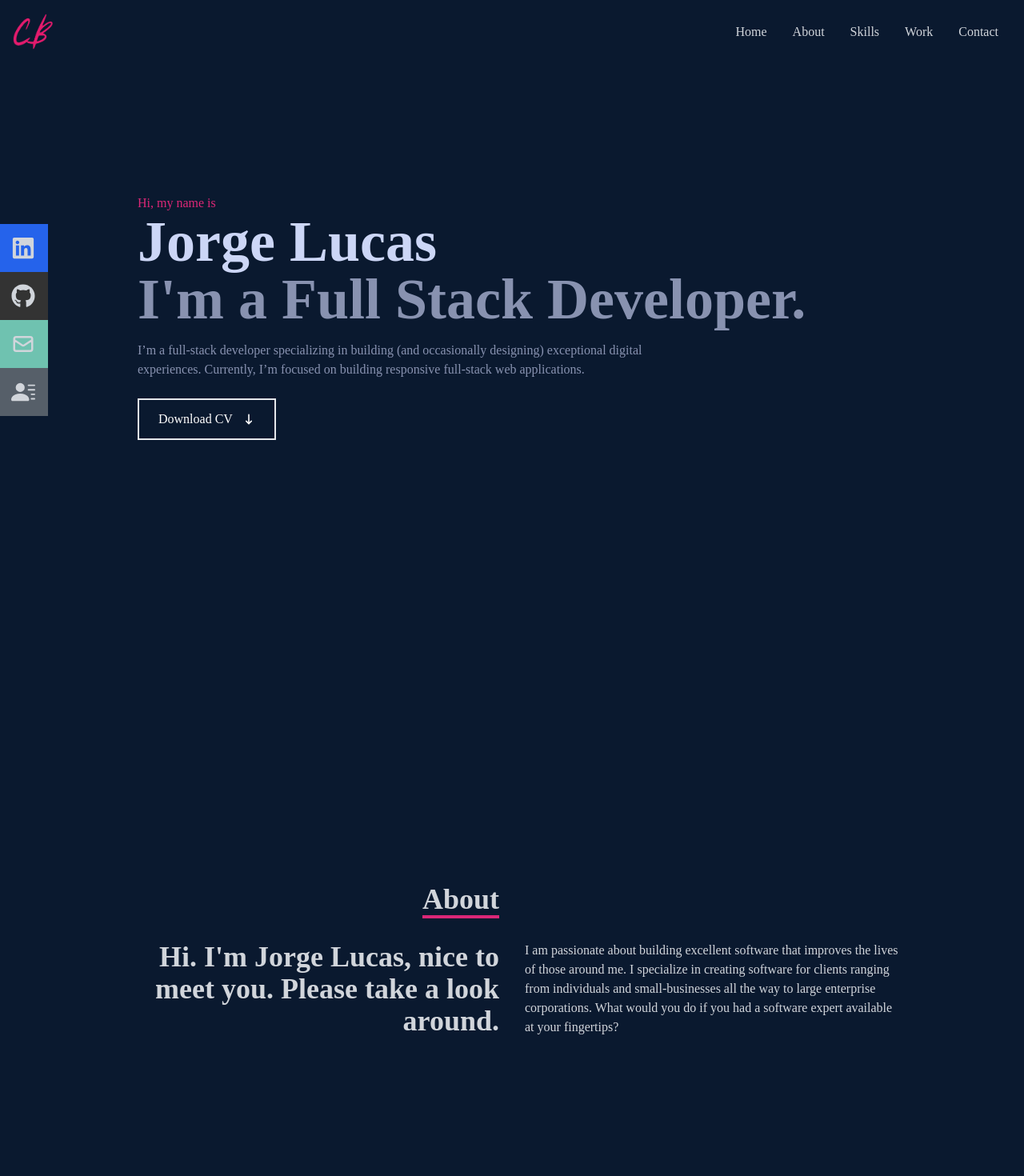
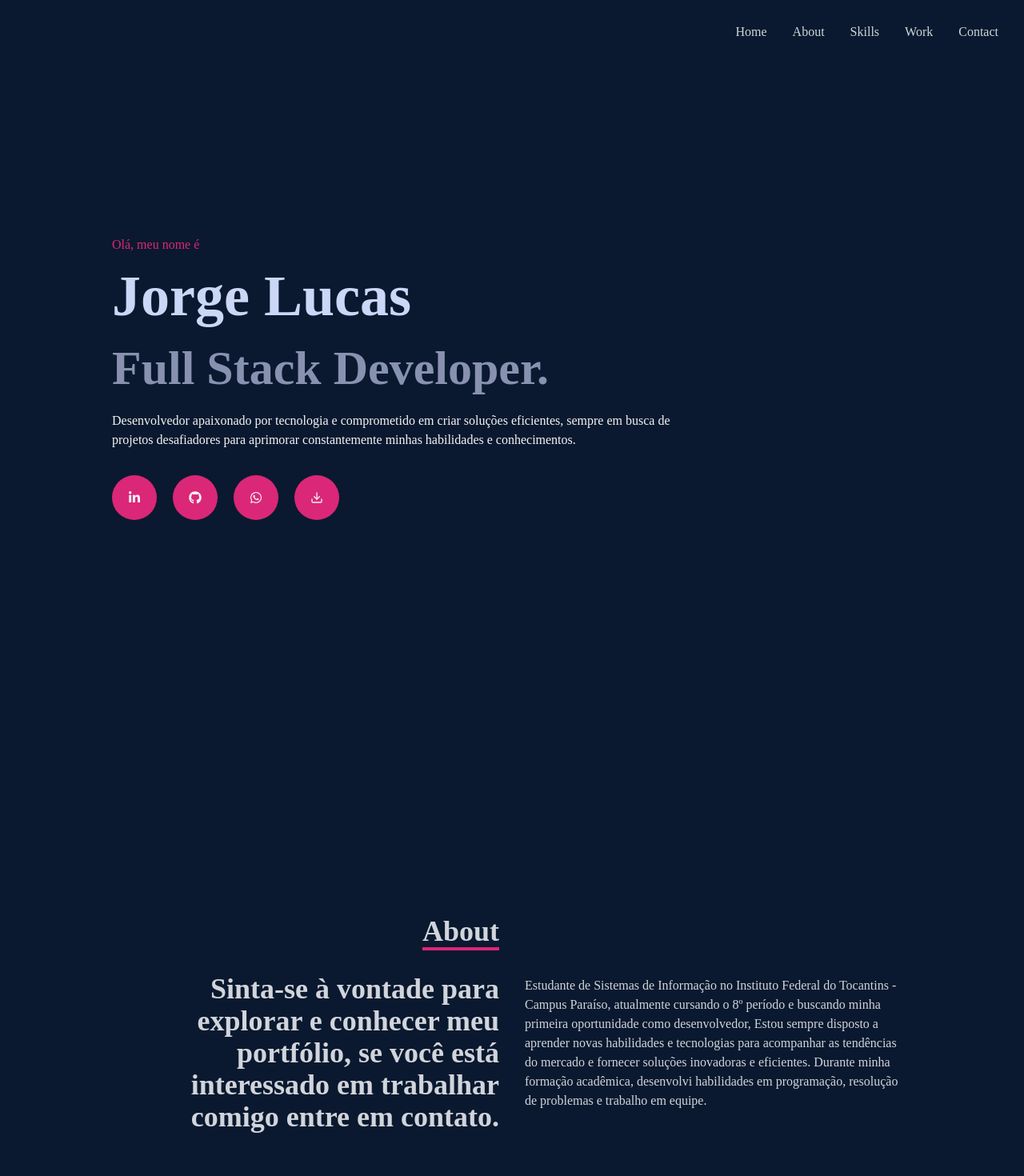
Before and after one commit to JorgeGS1998/Portfolio, a React (Create React App) app: page / in a window 1280 px wide. Shown: the top 1470 px of the page at 80% size. Built offline with nearby package versions, Linux system fonts and the light colour scheme.

Commit message:
modificando home

```diff
--- a/public/index.html
+++ b/public/index.html
@@ -1,5 +1,5 @@
 <!DOCTYPE html>
-<html lang="en">
+<html lang="pt-BR">
   <head>
     <meta charset="utf-8" />
     <link rel="icon" href="%PUBLIC_URL%/favicon.ico" />
@@ -24,7 +24,7 @@
       work correctly both with client-side routing and a non-root public URL.
       Learn how to configure a non-root public URL by running `npm run build`.
     -->
-    <title>React App</title>
+    <title>Portfolio Jorge Lucas</title>
   </head>
   <body>
     <noscript>You need to enable JavaScript to run this app.</noscript>
--- a/src/App.js
+++ b/src/App.js
@@ -9,7 +9,7 @@ import Contact from "./components/Contact";
 
 function App() {
   return (
-    <div>
+    <div className="">
       <NavBar />
       <Home />
       <About/>
--- a/src/components/About.jsx
+++ b/src/components/About.jsx
@@ -2,28 +2,36 @@ import React from 'react';
 
 const About = () => {
   return (
-    <div name='about' className='w-full h-screen bg-[#0a192f] text-gray-300'>
-      <div className='flex flex-col justify-center items-center w-full h-full'>
-        <div className='max-w-[1000px] w-full grid grid-cols-2 gap-8'>
-          <div className='sm:text-right pb-8 pl-4'>
-            <p className='text-4xl font-bold inline border-b-4 border-pink-600'>
+    <div name="about" className="w-full h-screen bg-[#0a192f] text-gray-300">
+      <div className="flex flex-col justify-center items-center w-full h-full">
+        <div className="max-w-[1000px] w-full grid grid-cols-2 gap-8">
+          <div className="sm:text-right pb-8 pl-4">
+            <p className="text-4xl font-bold inline border-b-4 border-pink-600">
               About
             </p>
           </div>
           <div></div>
+        </div>
+        <div className="max-w-[1000px] w-full grid sm:grid-cols-2 gap-8 px-4">
+          <div className="sm:text-right text-4xl font-bold">
+            <p>
+              Sinta-se à vontade para explorar e conhecer meu portfólio, se você
+              está interessado em trabalhar comigo entre em contato.{" "}
+            </p>
           </div>
-          <div className='max-w-[1000px] w-full grid sm:grid-cols-2 gap-8 px-4'>
-            <div className='sm:text-right text-4xl font-bold'>
-              <p>Hi. I'm Jorge Lucas, nice to meet you. Please take a look around.</p>
-            </div>
-            <div>
-              <p>I am passionate about building excellent software that improves
-              the lives of those around me. I specialize in creating software
-              for clients ranging from individuals and small-businesses all the
-              way to large enterprise corporations. What would you do if you had
-              a software expert available at your fingertips?</p>
-            </div>
+          <div>
+            <p className='pt-1'>
+              Estudante de Sistemas de Informação no Instituto Federal do
+              Tocantins - Campus Paraíso, atualmente cursando o 8º período e
+              buscando minha primeira oportunidade como desenvolvedor, Estou
+              sempre disposto a aprender novas habilidades e tecnologias para
+              acompanhar as tendências do mercado e fornecer soluções inovadoras
+              e eficientes. Durante minha formação acadêmica, desenvolvi
+              habilidades em programação, resolução de problemas e trabalho em
+              equipe.{" "}
+            </p>
           </div>
+        </div>
       </div>
     </div>
   );
--- a/src/components/Contact.jsx
+++ b/src/components/Contact.jsx
@@ -6,7 +6,7 @@ function Contact() {
         <form method='POST' action="https://getform.io/f/db5eb029-4eb1-468a-b0fc-f7495b416594" className='flex flex-col max-w-[600px] w-full'>
             <div className='pd-8'>
                 <p className='text-4xl font-bold inline border-b-4 border-pink-600 text-gray-300'>Contact</p>
-                <p className='text-gray-300 py-4'>// submit the form below or shoot me a email - myemail@gmail.com</p>
+                <p className='text-gray-300 py-4'>// Envie-me um e-mail .</p>
             </div>
             <input className="bg-[#ccd6f6] p-2" type="text" placeholder='Name' name="name"/>
             <input className='my-4 p-2 bg-[#ccd6f6]' type="email" placeholder='Email' name='email' />
--- a/src/components/Home.jsx
+++ b/src/components/Home.jsx
@@ -1,26 +1,49 @@
-import React from 'react'
-import { HiArrowNarrowDown } from 'react-icons/hi';
+import React from 'react';
+import { FaGithub, FaLinkedinIn, FaWhatsapp } from 'react-icons/fa';
+import {FiDownload} from 'react-icons/fi';
 
-function Home() {
+const Home = () => {
   return (
-    <div name='home' className='w-full h-screen bg-[#0a192f]'>
+    <div id='home' className='w-full h-screen  bg-[#0a192f]  text-gray-100'>
+      <div className='max-w-[1000px] w-full h-full mx-auto  flex justify-center items-center'>
+        <div>
+          <p className='text-pink-600'>Olá, meu nome é</p>
+          <h1 className='py-4 text-4xl sm:text-7xl font-bold text-[#ccd6f6]'> Jorge Lucas </h1>
+          <h1 className='py-2 text-4xl sm:text-6xl font-bold text-[#8892b0] '>Full Stack Developer.</h1>
+          <p className='py-4  sm:max-w-[70%]'>Desenvolvedor  apaixonado por tecnologia e comprometido em criar soluções eficientes, sempre em busca de projetos desafiadores para aprimorar constantemente minhas habilidades e conhecimentos.
+          </p>
+          <div className='flex items-center gap-5 max-w-[330px] py-4'>
+            <a
+              href='https://www.linkedin.com/in/clint-briley-50056920a/'
+              target='_blank'
+              rel='noreferrer'
+            >
+              <div className='rounded-full bg-pink-600 p-5 cursor-pointer hover:scale-110 ease-in duration-300'>
+                <FaLinkedinIn />
+              </div>
+            </a>
+            <a
+              href='https://github.com/fireclint'
+              target='_blank'
+              rel='noreferrer'
+            >
+              <div className='rounded-full bg-pink-600 p-5 cursor-pointer hover:scale-110 ease-in duration-300'>
+                <FaGithub />
+              </div>
+            </a>
 
-      <div className='max-w-[1000px] mx-auto px-8 flex flex-col justify-center h-full'>
-        <p className='text-pink-600'>Hi, my name is</p>
-        <h1 className='text-4xl sm:text-7xl font-bold text-[#ccd6f6]'>Jorge Lucas</h1>
-        <h2 className='text-4xl sm:text-7xl font-bold text-[#8892b0]'>I'm a Full Stack Developer.</h2>
-        <p className='text-[#8892b0] py-4 max-w-[700px]'> I’m a full-stack developer specializing in building (and occasionally
-          designing) exceptional digital experiences. Currently, I’m focused on
-          building responsive full-stack web applications.</p>
-          <div className='flex gap-3'>
-            <button className='text-white border-2 px-6 py-3 my-2 flex items-center hover:bg-pink-600 hover:border-pink-600'>
-              Download CV <HiArrowNarrowDown className='ml-3'/></button>
+              <div className='rounded-full  bg-pink-600 p-5 cursor-pointer hover:scale-110 ease-in duration-300'>
+                <FaWhatsapp />
+              </div>
+
+              <div className='rounded-full  bg-pink-600 p-5 cursor-pointer hover:scale-110 ease-in duration-300'>
+                <FiDownload />
+              </div>
           </div>
-
+        </div>
       </div>
-
     </div>
-  )
-}
+  );
+};
 
 export default Home;
--- a/src/components/NavBar.jsx
+++ b/src/components/NavBar.jsx
@@ -10,9 +10,9 @@ function NavBar() {
   const handleClick = () => setNav(!nav);
 
   return (
-    <nav className="fixed w-full h-[80px] flex justify-between items-center px-4 bg-[#0a192f] text-gray-300">
+    <nav className="relative w-full h-[80px] flex justify-between items-center px-4 bg-[#0a192f] text-gray-300">
       <div>
-        <img src={Logo} alt="logo image" style={{ width: "50px" }} />
+       {/* //<img src="" alt="logo image" style={{ width: "50px" }} />*/ }
       </div>
       <ul className='hidden md:flex'>
         <li>
@@ -83,33 +83,6 @@ function NavBar() {
           </Link>
         </li>
       </ul>
-
-      {/*Social Icons*/}
-      <div className="hidden lg:flex fixed flex-col top-[35%] left-0">
-        <ul>
-          <li className="w-[160px] h-[60px] flex justify-between items-center ml-[-100px] hover:ml-[-10px] duration-300 bg-blue-600">
-            <a className="flex justify-between items-center w-full text-gray-300" href="https://www.linkedin.com/in/jorge-lucas-dev-web/">
-              Linkedin <FaLinkedin size={30}/>
-            </a>
-          </li>
-          <li className="w-[160px] h-[60px] flex justify-between items-center ml-[-100px] hover:ml-[-10px] duration-300 bg-[#333333]">
-            <a className="flex justify-between items-center w-full text-gray-300" href="https://github.com/JorgeGS1998">
-              Github <FaGithub size={30}/>
-            </a>
-          </li>
-          <li className="w-[160px] h-[60px] flex justify-between items-center ml-[-100px] hover:ml-[-10px] duration-300 bg-[#6fc2b0]">
-            <a className="flex justify-between items-center w-full text-gray-300" href="https://www.linkedin.com/in/jorge-lucas-dev-web/">
-              E-mail <HiOutlineMail size={30}/>
-            </a>
-          </li>
-          <li className="w-[160px] h-[60px] flex justify-between items-center ml-[-100px] hover:ml-[-10px] duration-300 bg-[#565f69]">
-            <a className="flex justify-between items-center w-full text-gray-300" href="https://www.linkedin.com/in/jorge-lucas-dev-web/">
-              Resume <BsFillPersonLinesFill size={30}/>
-            </a>
-          </li>
-        </ul>
-      </div>
-
     </nav>
   );
 }
--- a/src/components/Skills.jsx
+++ b/src/components/Skills.jsx
@@ -1,5 +1,4 @@
 import React from 'react';
-
 import HTML from '../assets/html.png';
 import CSS from '../assets/css.png';
 import JavaScript from '../assets/javascript.png';
@@ -8,7 +7,6 @@ import Node from '../assets/node.png';
 import Mysql from '../assets/mysql.png';
 import GitHub from '../assets/github.png';
 import Tailwind from '../assets/tailwind.png';
-import Mongo from '../assets/mongo.png';
 
 const Skills = () => {
   return (
--- a/src/components/Work.jsx
+++ b/src/components/Work.jsx
@@ -15,7 +15,7 @@ const Work = () => {
           <p className='text-4xl font-bold inline border-b-4 text-gray-300 border-pink-600'>
             Work
           </p>
-          <p className='py-6'>// Check out some of my recent work</p>
+          <p className='py-6'>// Alguns dos meus projetos recentes .</p>
         </div>
 
 {/* container for projects */}
--- a/src/data/data.js
+++ b/src/data/data.js
@@ -25,4 +25,5 @@ export const data=[
         live:"https://dsf-bank.vercel.app/",
     },
 
+
 ]
```
